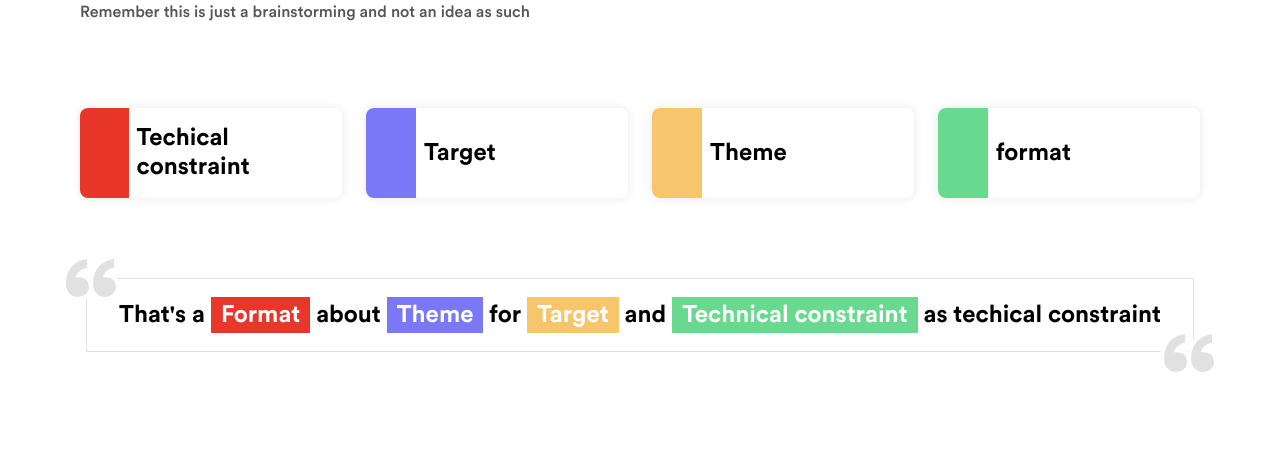
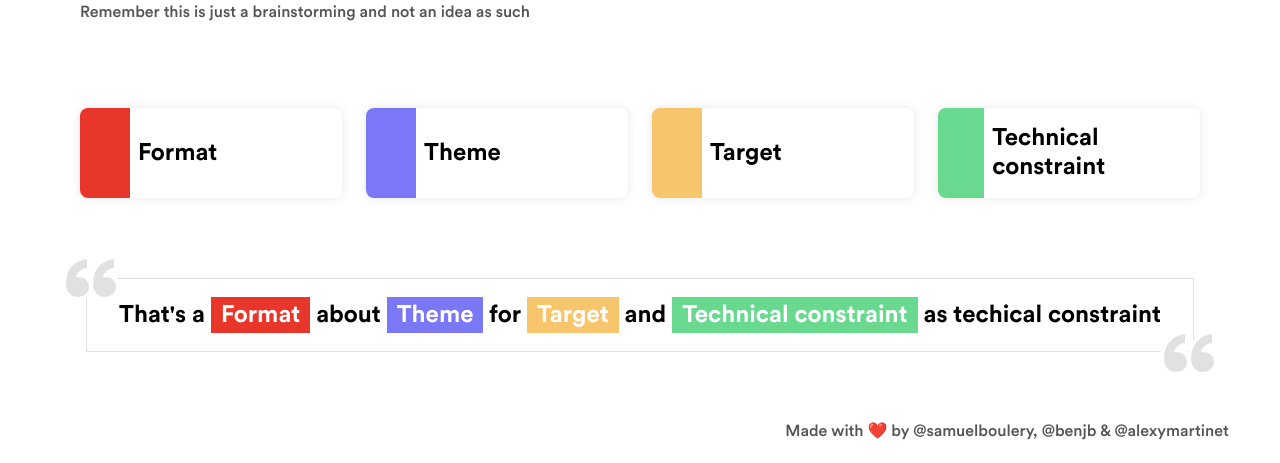
Before and after one commit to amlds/brainstorm3000, a plain HTML site: page index.html in a window 1280 px wide. Shown: the part 337-800 px from the top of the page. Drawn offline with Linux system fonts and the light colour scheme; files whose address does not match are found by name.

Commit message:
add footer

```diff
--- a/index.html
+++ b/index.html
@@ -20,19 +20,19 @@
     <div class="row" id="my-container">
       <div class="card">
         <span class="color ormat-color" id="Format"></span>
-        <h2>Techical constraint</h2>
+        <h2>Format</h2>
       </div>
       <div class="card">
         <span class="color theme-color" id="Theme"></span>
+        <h2>Theme</h2>
+      </div>
+      <div class="card">
+        <span class="color target-color" id="Target"></span>
         <h2>Target</h2>
       </div>
       <div class="card">
-        <span class="color target-color" id="Target"></span>
-        <h2>Theme</h2>
-      </div>
-      <div class="card">
         <span class="color technical-color" id="Technical"></span>
-        <h2>format</h2>
+        <h2>Technical constraint</h2>
       </div>
     </div>
 
@@ -56,6 +56,9 @@
       </svg>
     </div>
   </div>
+  <footer>
+    <p>Made with ❤️ by @samuelboulery, @benjb & @alexymartinet</p>
+  </footer>
   <script type="text/javascript" src="generate.js"></script>
 </body>
 </html>
--- a/style.css
+++ b/style.css
@@ -144,3 +144,9 @@ header {
 .technical-color {
   background-color: #68D98F;
 }
+
+footer {
+  position: absolute;
+  bottom: 2vh;
+  right: 4vw;
+}
```
